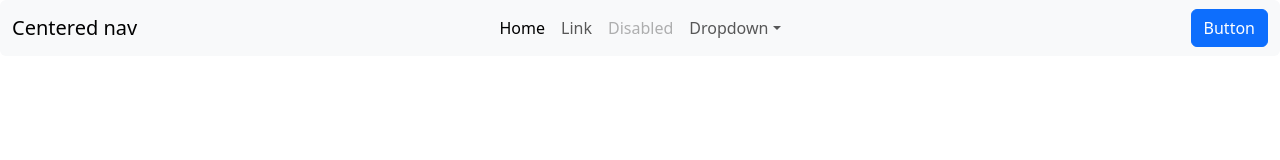
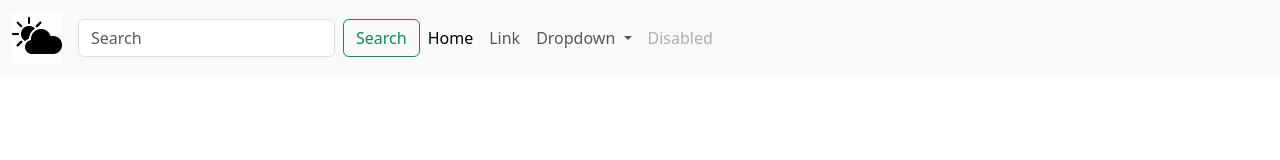
Before and after one commit to SinethKavinda/Weather_App, a plain HTML site: page index.html in a window 1280 px wide. Drawn offline with nearby package versions, Linux system fonts and the light colour scheme.

Commit message:
add fontawesome and edit nav bar

```diff
--- a/index.html
+++ b/index.html
@@ -1,5 +1,5 @@
 <!DOCTYPE html>
-<html>
+<html data-bs-theme="" id="htmlPage">
 <head>
     <meta charset='utf-8'>
     <meta http-equiv='X-UA-Compatible' content='IE=edge'>
@@ -7,37 +7,42 @@
     <meta name='viewport' content='width=device-width, initial-scale=1'>
     <link href="https://cdn.jsdelivr.net/npm/bootstrap@5.3.3/dist/css/bootstrap.min.css" rel="stylesheet" integrity="sha384-QWTKZyjpPEjISv5WaRU9OFeRpok6YctnYmDr5pNlyT2bRjXh0JMhjY6hW+ALEwIH" crossorigin="anonymous">
     <script src="https://cdn.jsdelivr.net/npm/bootstrap@5.3.3/dist/js/bootstrap.bundle.min.js" integrity="sha384-YvpcrYf0tY3lHB60NNkmXc5s9fDVZLESaAA55NDzOxhy9GkcIdslK1eN7N6jIeHz" crossorigin="anonymous"></script>
+    <script src="https://kit.fontawesome.com/b2d91720c4.js" crossorigin="anonymous"></script>
 <body>
-    <nav class="navbar navbar-expand-lg bg-body-tertiary rounded" aria-label="Thirteenth navbar example">
+    <nav class="navbar navbar-expand-lg bg-body-tertiary">
         <div class="container-fluid">
-          <button class="navbar-toggler" type="button" data-bs-toggle="collapse" data-bs-target="#navbarsExample11" aria-controls="navbarsExample11" aria-expanded="false" aria-label="Toggle navigation">
+          <a class="navbar-brand" href="#"><img src="img/main_logo.gif" alt="logo"></a>
+          <form class="d-flex" role="search">
+            <input class="form-control me-2" type="search" placeholder="Search" aria-label="Search">
+            <button class="btn btn-outline-success" type="submit">Search</button>
+          </form>
+          <button class="navbar-toggler" type="button" data-bs-toggle="collapse" data-bs-target="#navbarSupportedContent" aria-controls="navbarSupportedContent" aria-expanded="false" aria-label="Toggle navigation">
             <span class="navbar-toggler-icon"></span>
           </button>
-
-          <div class="collapse navbar-collapse d-lg-flex" id="navbarsExample11">
-            <a class="navbar-brand col-lg-3 me-0" href="#">Centered nav</a>
-            <ul class="navbar-nav col-lg-6 justify-content-lg-center">
+          <div class="collapse navbar-collapse" id="navbarSupportedContent">
+            <ul class="navbar-nav me-auto mb-2 mb-lg-0">
               <li class="nav-item">
                 <a class="nav-link active" aria-current="page" href="#">Home</a>
               </li>
               <li class="nav-item">
                 <a class="nav-link" href="#">Link</a>
               </li>
+              <li class="nav-item dropdown">
+                <a class="nav-link dropdown-toggle" href="#" role="button" data-bs-toggle="dropdown" aria-expanded="false">
+                  Dropdown
+                </a>
+                <ul class="dropdown-menu">
+                  <li><a class="dropdown-item" href="#">Action</a></li>
+                  <li><a class="dropdown-item" href="#">Another action</a></li>
+                  <li><hr class="dropdown-divider"></li>
+                  <li><a class="dropdown-item" href="#">Something else here</a></li>
+                </ul>
+              </li>
               <li class="nav-item">
                 <a class="nav-link disabled" aria-disabled="true">Disabled</a>
               </li>
-              <li class="nav-item dropdown">
-                <a class="nav-link dropdown-toggle" href="#" data-bs-toggle="dropdown" aria-expanded="false">Dropdown</a>
-                <ul class="dropdown-menu">
-                  <li><a class="dropdown-item" href="#">Action</a></li>
-                  <li><a class="dropdown-item" href="#">Another action</a></li>
-                  <li><a class="dropdown-item" href="#">Something else here</a></li>
-                </ul>
-              </li>
             </ul>
-            <div class="d-lg-flex col-lg-3 justify-content-lg-end">
-              <button class="btn btn-primary">Button</button>
-            </div>
+
           </div>
         </div>
       </nav>
```
Also changed, not shown: img/main_logo.gif (added).
